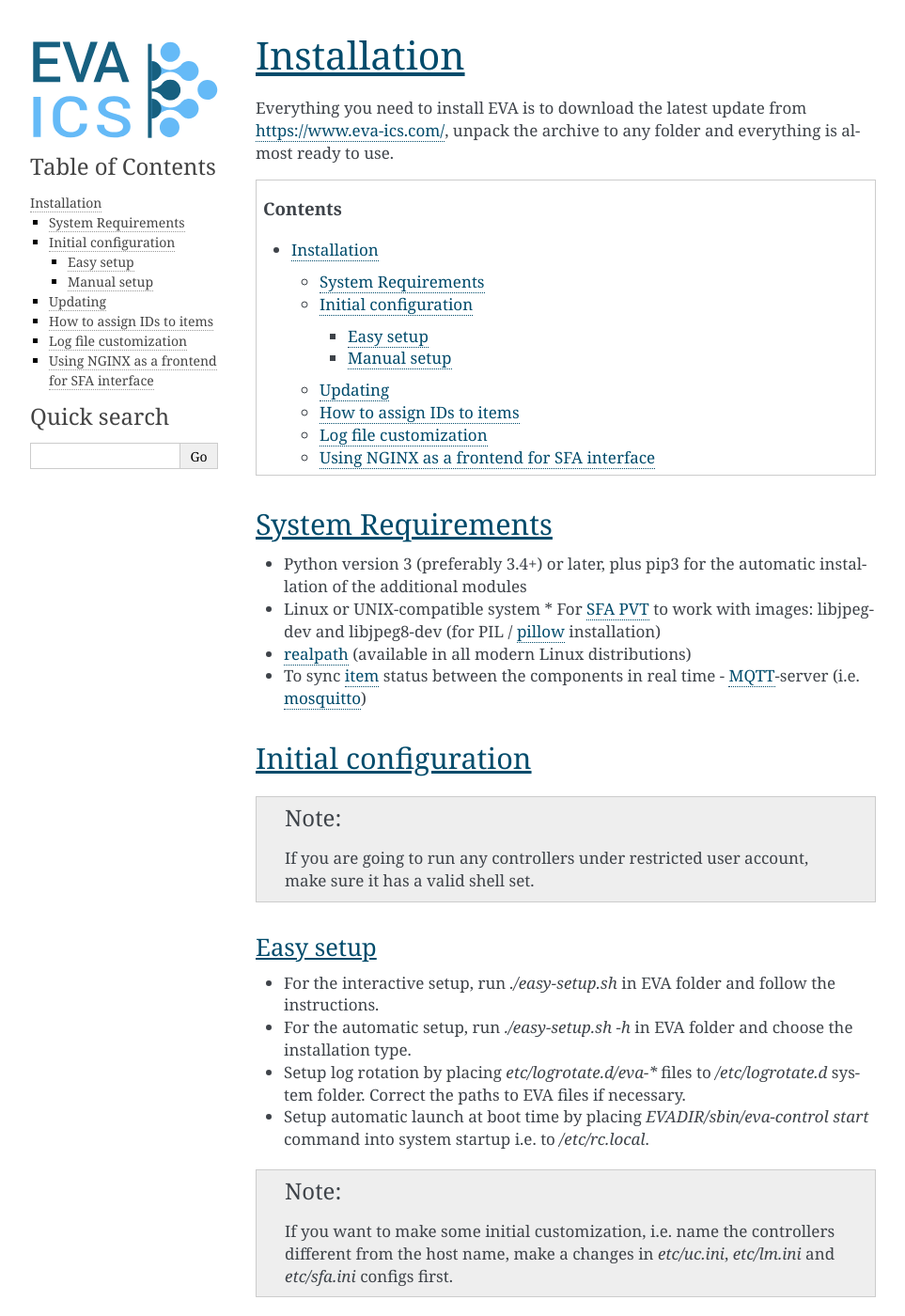
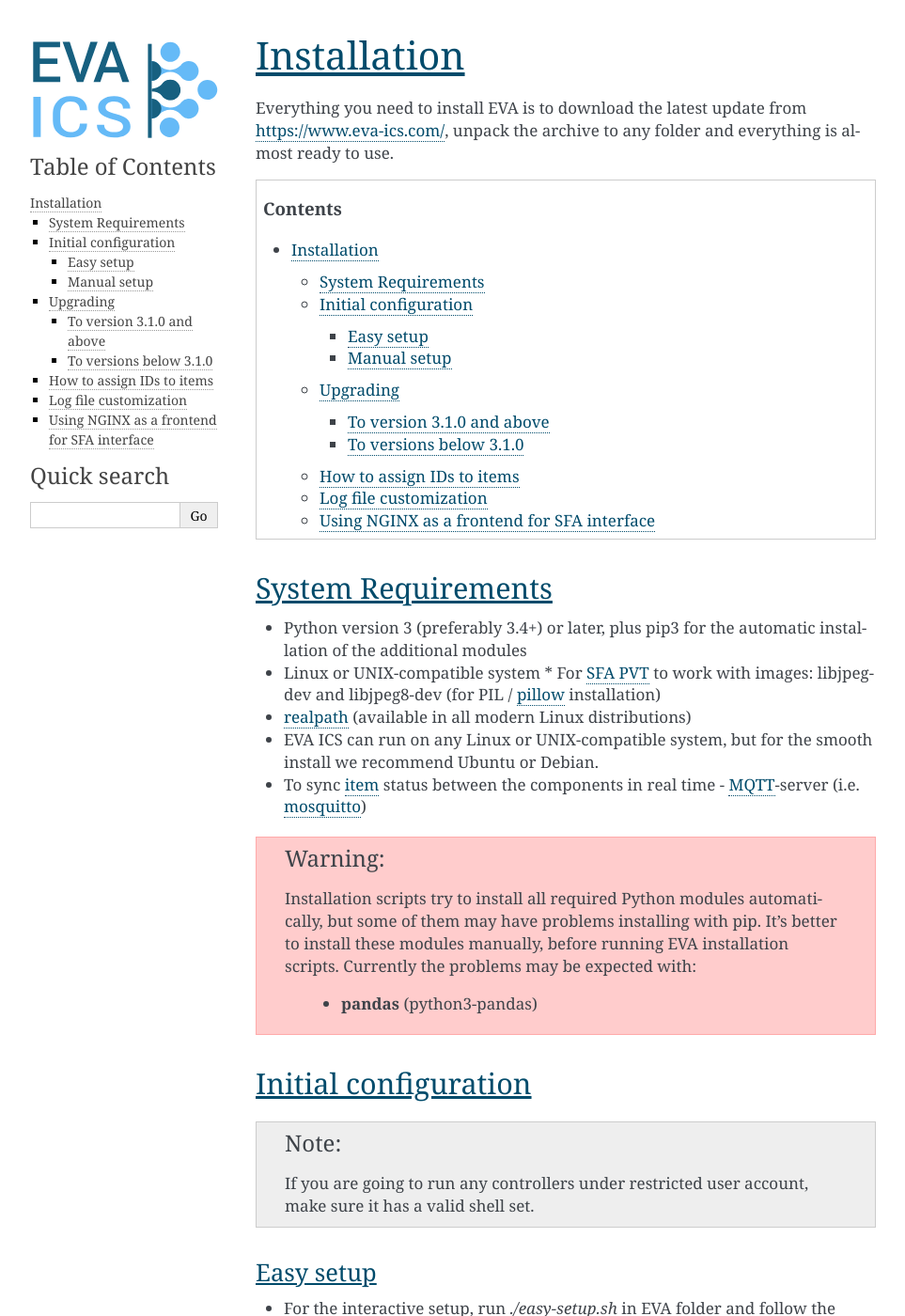
Before and after one commit to alttch/eva3, a Sphinx documentation site: the page built from doc/install.rst, in a window 1280 px wide and 1400 px high. Shown: the whole window at 94% size, without its empty margins (148-1111 px from the left). Built offline with Sphinx 7.4.7, drawn with Linux system fonts in a browser that asks for light colours; some of the changed text lies outside the part shown.

Commit message:
upgrade script

```diff
--- a/doc/install.rst
+++ b/doc/install.rst
@@ -17,8 +17,19 @@ System Requirements
   <https://python-pillow.org/>`_ installation)
 * `realpath <http://www.gnu.org/software/coreutils/realpath>`_ (available in
   all modern Linux distributions)
+* EVA ICS can run on any Linux or UNIX-compatible system, but for the smooth
+  install we recommend Ubuntu or Debian.
 * To sync :doc:`item</items>` status between the components in real time -
   :ref:`MQTT<mqtt_>`-server (i.e. `mosquitto <http://mosquitto.org/>`_)
+
+.. warning::
+
+    Installation scripts try to install all required Python modules
+    automatically, but some of them may have problems installing with pip. It's
+    better to install these modules manually, before running EVA installation
+    scripts. Currently the problems may be expected with:
+
+        * **pandas** (python3-pandas)
 
 Initial configuration
 ---------------------
@@ -91,8 +102,23 @@ The system is ready.
     running under, use *./set-run-under-user.sh* script to adjust runtime and
     database permissions.
 
-Updating
---------
+Upgrading
+---------
+
+To version 3.1.0 and above
+~~~~~~~~~~~~~~~~~~~~~~~~~~
+
+* Backup everything
+* Run the following command:
+
+.. code-block:: bash
+
+    curl -s <UPGRADE_SCRIPT_URL> | bash /dev/stdin
+    #i.e.
+    #curl -s https://www.eva-ics.com/download/3.1.0/stable/upgrade.sh | bash /dev/stdin
+
+To versions below 3.1.0
+~~~~~~~~~~~~~~~~~~~~~~~
 
 * Stop EVA: *./sbin/eva-control stop*
 * Backup eva installation folder
@@ -100,6 +126,10 @@ Updating
 * Execute *sh install.sh* to install missed modules
 * Restore custom scripts and **ui** folder if required
 * Start EVA: *./sbin/eva-control start*
+
+.. note::
+
+    The system downgrade is officially not supported and not recommended.
 
 How to assign IDs to items
 --------------------------
```
Also changed, not shown: 5 other files.
